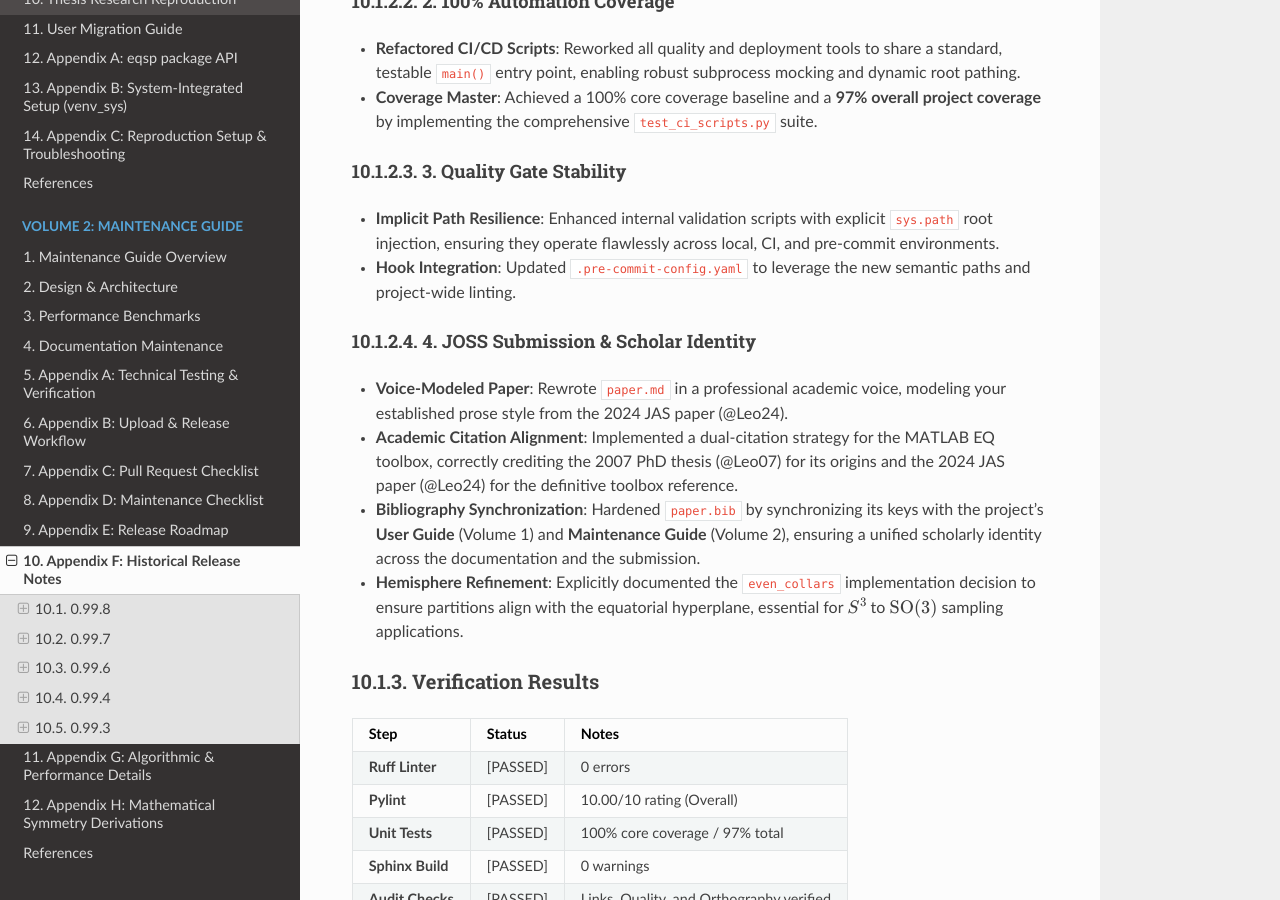
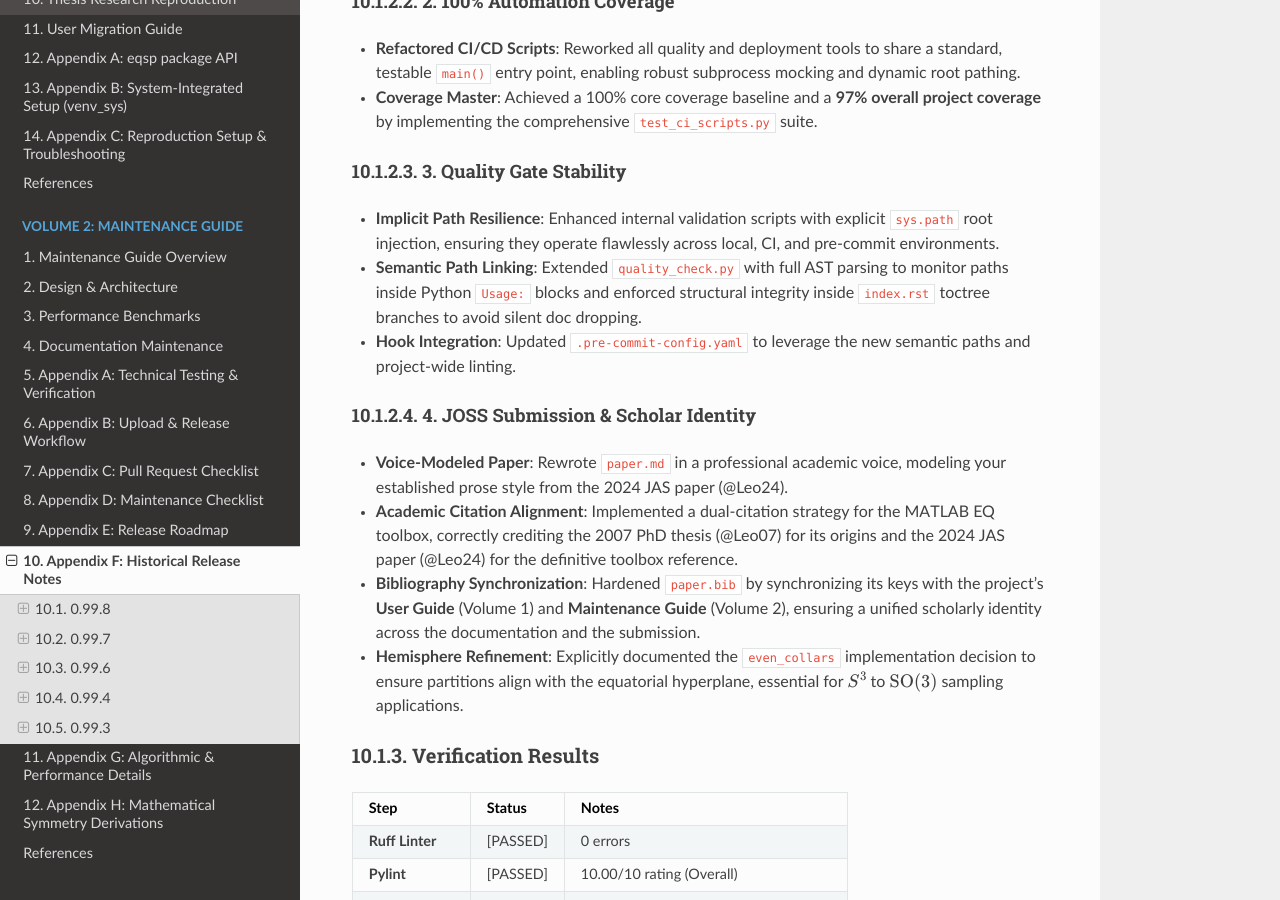
Before and after one commit to penguian/eqsp, a Sphinx documentation site: the page built from doc/maintainer/release_notes.md, in a window 1280 px wide and 900 px high, scrolled down 837 px. Built offline with Sphinx 7.4.7 and the Read the Docs theme 3.1.0, drawn with Linux system fonts in a browser that asks for light colours.

Commit message:
Update documentation

```diff
--- a/doc/maintainer/release_notes.md
+++ b/doc/maintainer/release_notes.md
@@ -24,6 +24,7 @@ Release **0.99.8** provides the definitive architectural layout for the PyEQSP m
 
 #### 3. Quality Gate Stability
 - **Implicit Path Resilience**: Enhanced internal validation scripts with explicit `sys.path` root injection, ensuring they operate flawlessly across local, CI, and pre-commit environments.
+- **Semantic Path Linking**: Extended `quality_check.py` with full AST parsing to monitor paths inside Python `Usage:` blocks and enforced structural integrity inside `index.rst` toctree branches to avoid silent doc dropping.
 - **Hook Integration**: Updated `.pre-commit-config.yaml` to leverage the new semantic paths and project-wide linting.
 
 #### 4. JOSS Submission & Scholar Identity
```
Also changed, not shown: CHANGELOG.md (+4 -0 lines).
